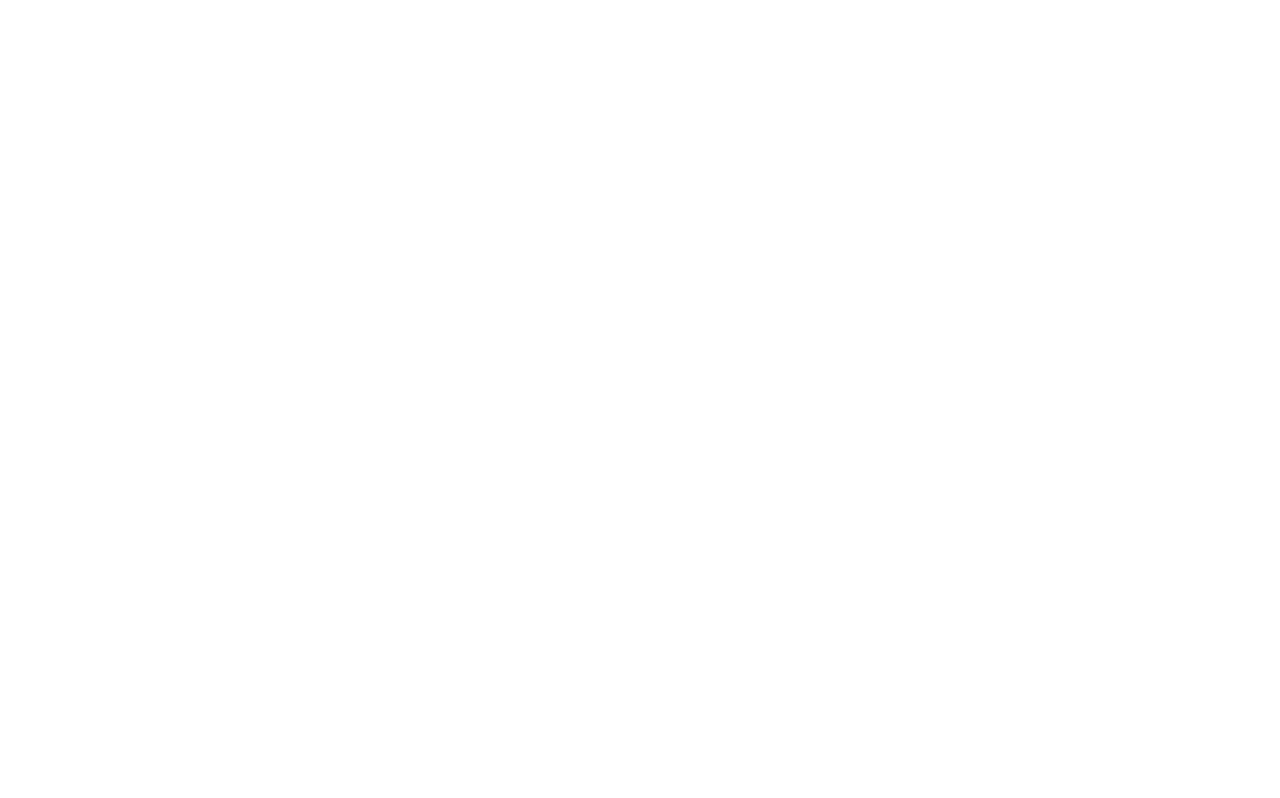
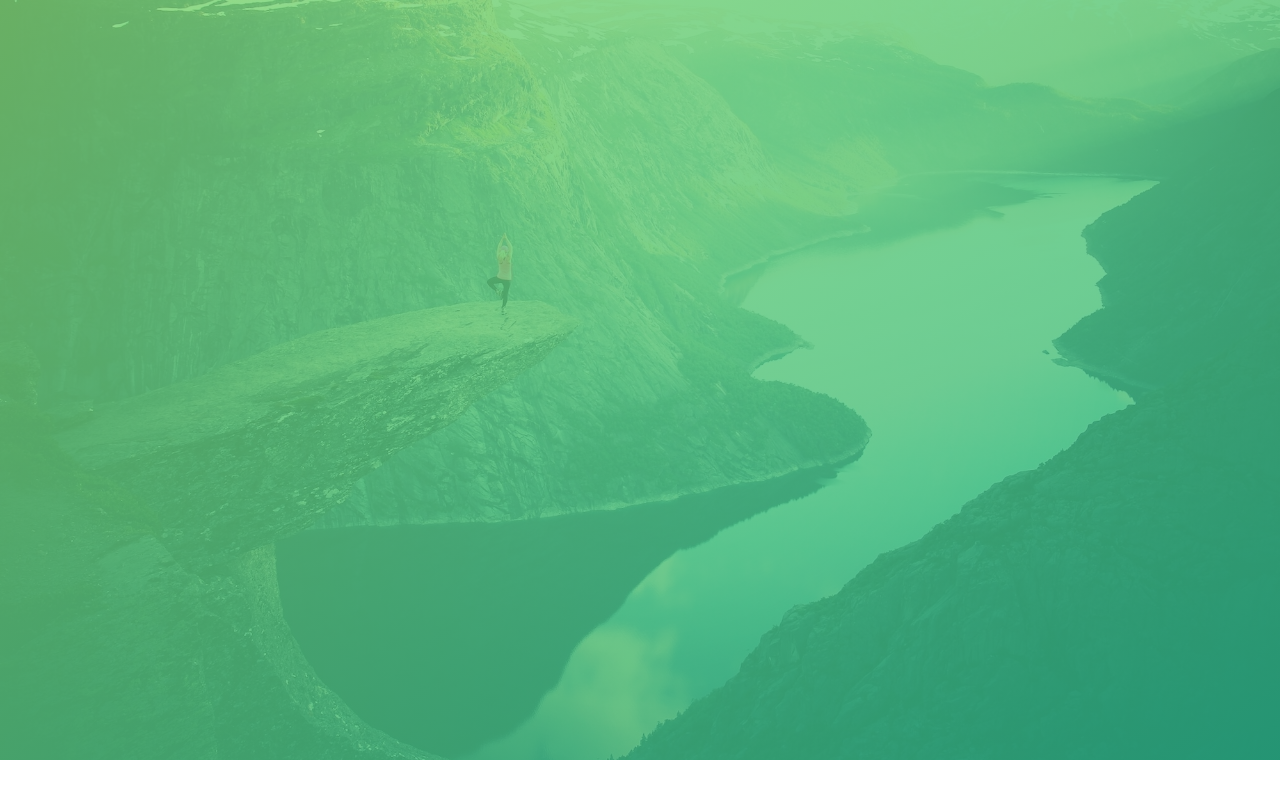
Before and after one commit to DannyShien/Udemy-Natours, a plain HTML site: page index.html in a window 1280 px wide. Drawn offline with Linux system fonts and the light colour scheme.

Commit message:
create header section with background image and linear-gradient

```diff
--- a/index.html
+++ b/index.html
@@ -12,7 +12,9 @@
         <title>Natours | Exciting tours for adventurous people</title>
     </head>
     <body>
+        <header class='header'>
 
+        </header>
 
     </body>
 </html>
--- a/stylesheet/style.css
+++ b/stylesheet/style.css
@@ -1,8 +1,32 @@
 /*
 COLORS:
-
 Light green: #7ed56f
 Medium green: #55c57a
 Dark green: #28b485
+*/
 
-*/
+/* RESET THE ENTIRE WEB PAGES TO THESE BASIC DEMENTIONS */
+* {
+    margin: 0;
+    padding: 0;
+    box-sizing: border-box;
+}
+
+body {
+    font-family: 'Lato', sans-serif;
+    font-weight: 400;
+    font-size: 16px;
+    line-height: 1.7;
+    color: rgb(119, 119, 119);
+}
+
+.header {
+    height: 95vh;
+    background-image: linear-gradient(
+        to right bottom,
+        rgba(126, 213, 111, 0.8),
+        rgba(40, 180, 133, 0.8)),
+    url(../Images/hero.jpg);
+    background-size: cover;
+    background-position: top;
+}
```
